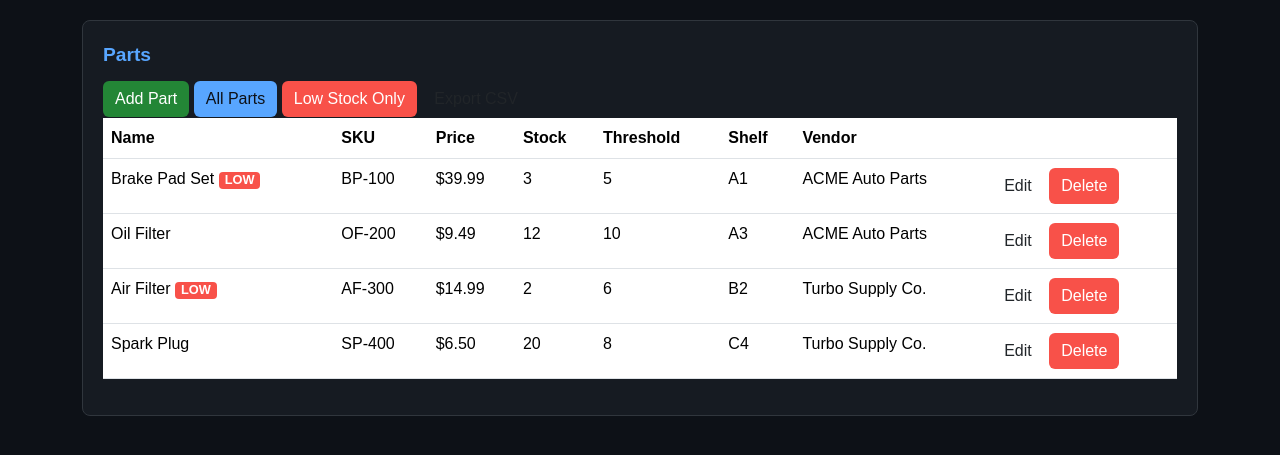
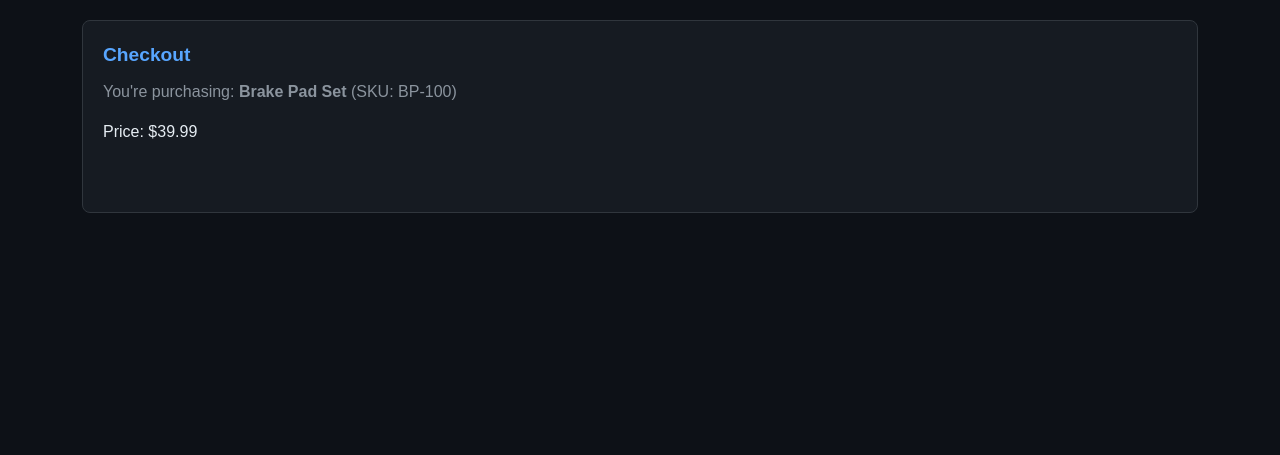
Before and after one commit to clryan86/GearShiftSystems, a Flask app: template Templates/parts_list.html in a window 1280 px wide. Shown: the top 455 px of the page. Run offline with Flask 3, Linux system fonts and the light colour scheme; tables that the repository leaves empty hold one stand-in row (values such as "Sample post"); the template is opened without the code that fills it: values that come from a table or form of the project are taken from there, most other values are stand-ins (such as "Sample title", 1, 10 or a date in 2020); some libraries are stand-ins or nearby versions.

Commit message:
Update parts_list.html
Updated with payment button

```diff
--- a/Templates/parts_list.html
+++ b/Templates/parts_list.html
@@ -1,59 +1,32 @@
 {% extends "base.html" %}
 {% block content %}
 <div class="card">
-  <div class="title">Parts</div>
+  <div class="title">Checkout</div>
+  <p class="muted">You're purchasing: <strong>{{ part.name }}</strong> (SKU: {{ part.sku }})</p>
+  <p>Price: ${{ "%.2f"|format(part.price or 0) }}</p>
 
-  <div class="toolbar">
-    <a class="btn btn-primary" href="{{ url_for('add_part') }}">Add Part</a>
-    <a class="btn btn-accent" href="{{ url_for('list_parts') }}">All Parts</a>
-    <a class="btn btn-warn" href="{{ url_for('list_parts') }}?low=1">Low Stock Only</a>
-    <a class="btn" href="{{ url_for('export_parts') }}">Export CSV</a>
-  </div>
+  <div id="paypal-button-container" class="mt-3"></div>
+  <div id="status" class="mt-3"></div>
+</div>
 
-  {% if parts|length == 0 %}
-    <p class="muted" style="margin-top:10px">No parts found.</p>
-  {% else %}
-  <div class="table-wrap">
-    <table class="table">
-      <thead>
-        <tr>
-          <th>Name</th>
-          <th>SKU</th>
-          <th class="right">Price</th>
-          <th class="right">Stock</th>
-          <th class="right">Threshold</th>
-          <th>Shelf</th>
-          <th>Vendor</th>
-          <th></th>
-        </tr>
-      </thead>
-      <tbody>
-        {% for p in parts %}
-        {% set is_low = p.stock <= p.reorder_threshold %}
-        <tr class="{{ 'row-low' if is_low }}">
-          <td>
-            {{ p.name }}
-            {% if is_low %}
-              <span class="badge badge-low" title="At/below threshold">LOW</span>
-            {% endif %}
-          </td>
-          <td>{{ p.sku }}</td>
-          <td class="right">${{ '%.2f'|format(p.price or 0) }}</td>
-          <td class="right">{{ p.stock }}</td>
-          <td class="right">{{ p.reorder_threshold }}</td>
-          <td>{{ p.shelf_location or '—' }}</td>
-          <td>{{ p.vendor.name if p.vendor else '—' }}</td>
-          <td class="right">
-            <a class="btn btn-small" href="{{ url_for('edit_part', part_id=p.id) }}">Edit</a>
-            <form action="{{ url_for('delete_part', part_id=p.id) }}" method="post" style="display:inline" onsubmit="return confirm('Delete this part?');">
-              <button type="submit" class="btn btn-small btn-warn">Delete</button>
-            </form>
-          </td>
-        </tr>
-        {% endfor %}
-      </tbody>
-    </table>
-  </div>
-  {% endif %}
-</div>
+<script src="https://www.paypal.com/sdk/js?client-id={{ paypal_client_id }}&currency=USD&intent=capture"></script>
+<script>
+paypal.Buttons({
+  createOrder: (data, actions) => actions.order.create({
+    purchase_units: [{
+      description: '{{ part.name }} ({{ part.sku }})',
+      amount: { value: '{{ "%.2f"|format(part.price or 0) }}' }
+    }]
+  }),
+  onApprove: (data, actions) => actions.order.capture().then(details => {
+    document.getElementById('status').innerHTML =
+      '<div class="alert alert-success">✅ Payment ' + (details.status || 'COMPLETED') +
+      '. Thanks, ' + ((details.payer && details.payer.name && details.payer.name.given_name) || 'buyer') + '!</div>';
+  }),
+  onError: err => {
+    document.getElementById('status').innerHTML =
+      '<div class="alert alert-danger">❌ ' + (err && err.message ? err.message : err) + '</div>';
+  }
+}).render('#paypal-button-container');
+</script>
 {% endblock %}
```
